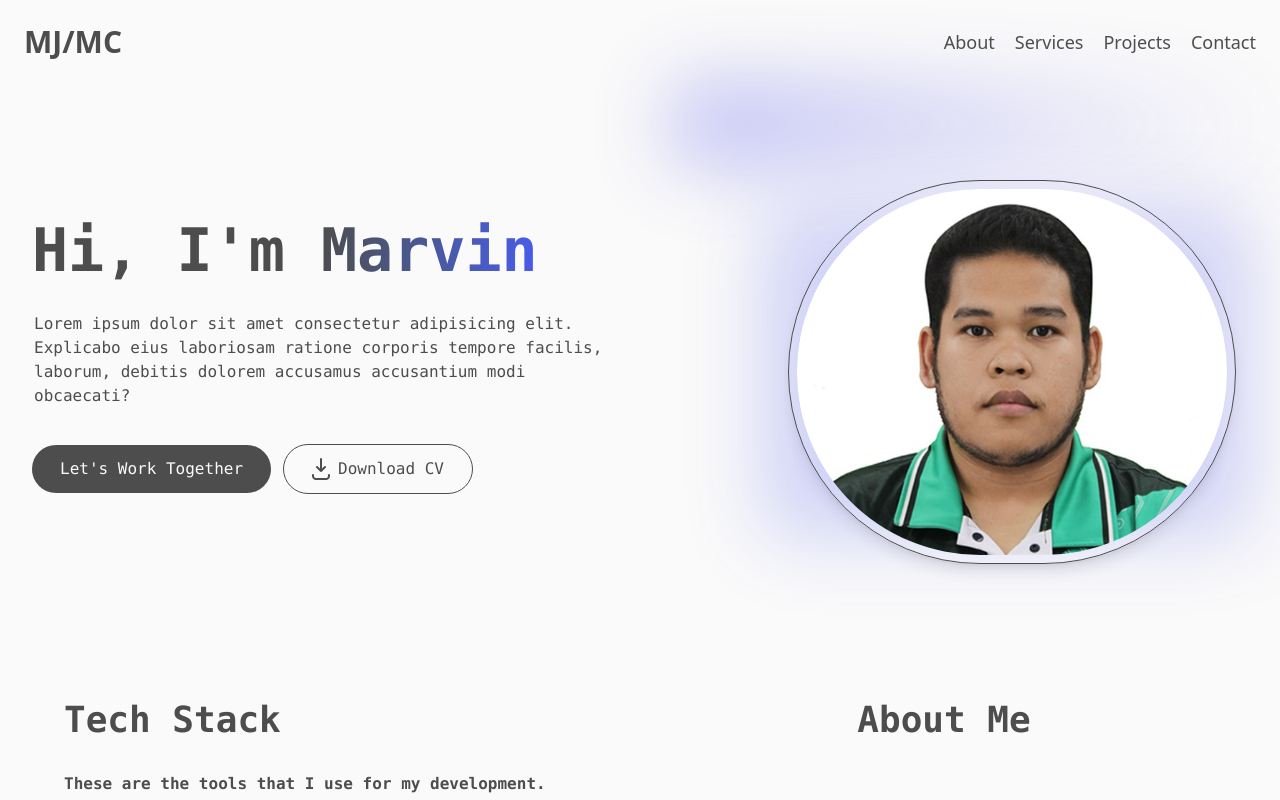
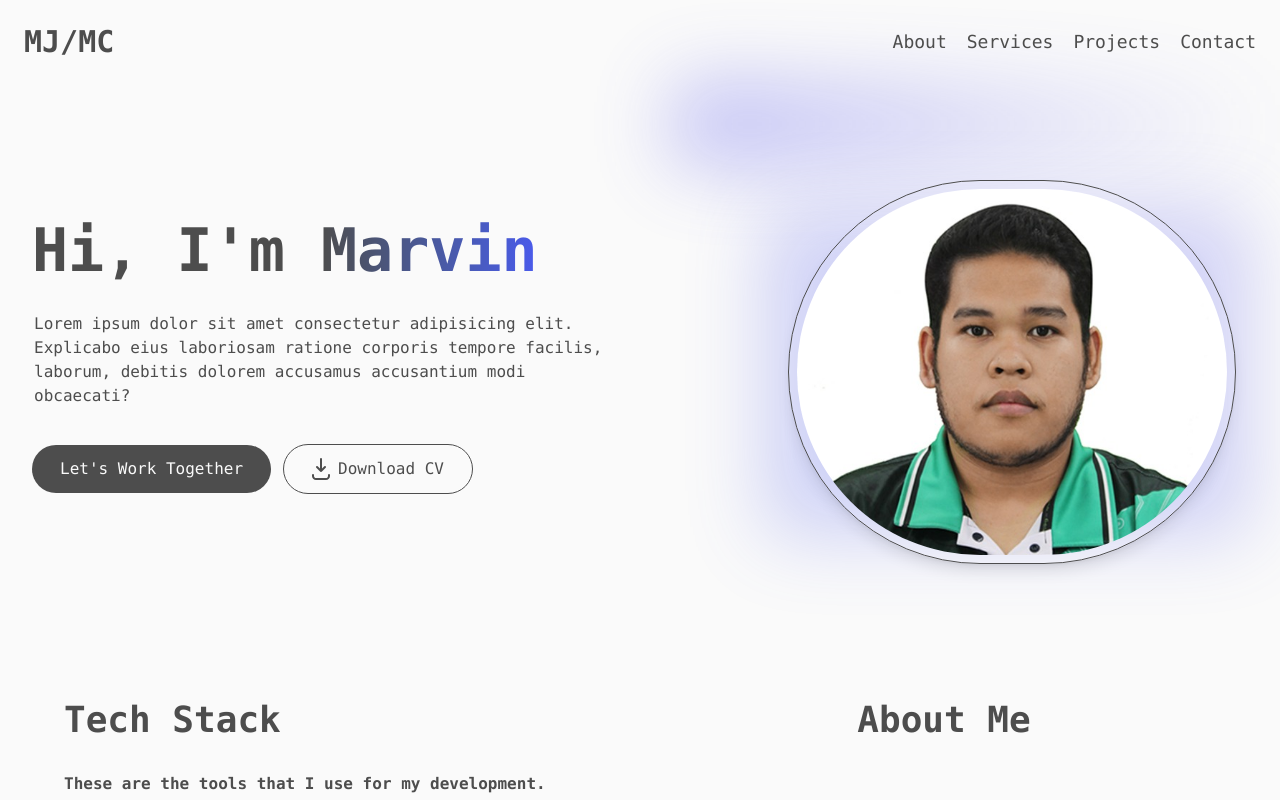
Before and after one commit to osizwr/my-portfolio, a Vue app: page / in a window 1280 px wide. Shown: the top 800 px of the page. Built offline with nearby package versions, Linux system fonts and the light colour scheme.

Commit message:
change font family to font-mono

```diff
--- a/src/components/NavBar.vue
+++ b/src/components/NavBar.vue
@@ -1,8 +1,7 @@
 <template>
-    <header class="flex justify-between items-center p-6 bg-opacity-50 relative z-20">
+    <header class="font-mono flex justify-between items-center p-6 bg-opacity-50 relative z-20">
         <!-- Logo -->
-        <div class="text-[#4D4D4D] text-3xl font-bold">MJ/MC</div>
-
+        <div class="text-[#4D4D4D] text-3xl font-bold flex">MJ/MC</div>
         <!-- Mobile Toggle Button -->
         <div class="md:hidden z-30">
             <button type="button"
```
